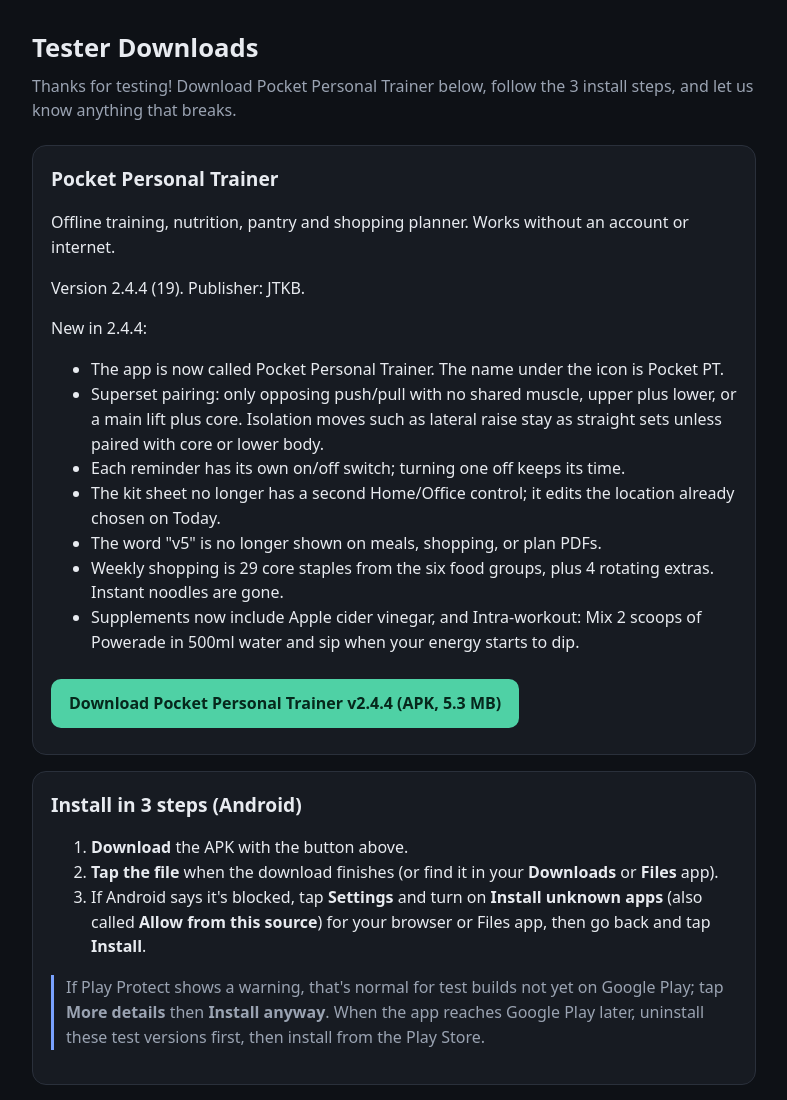
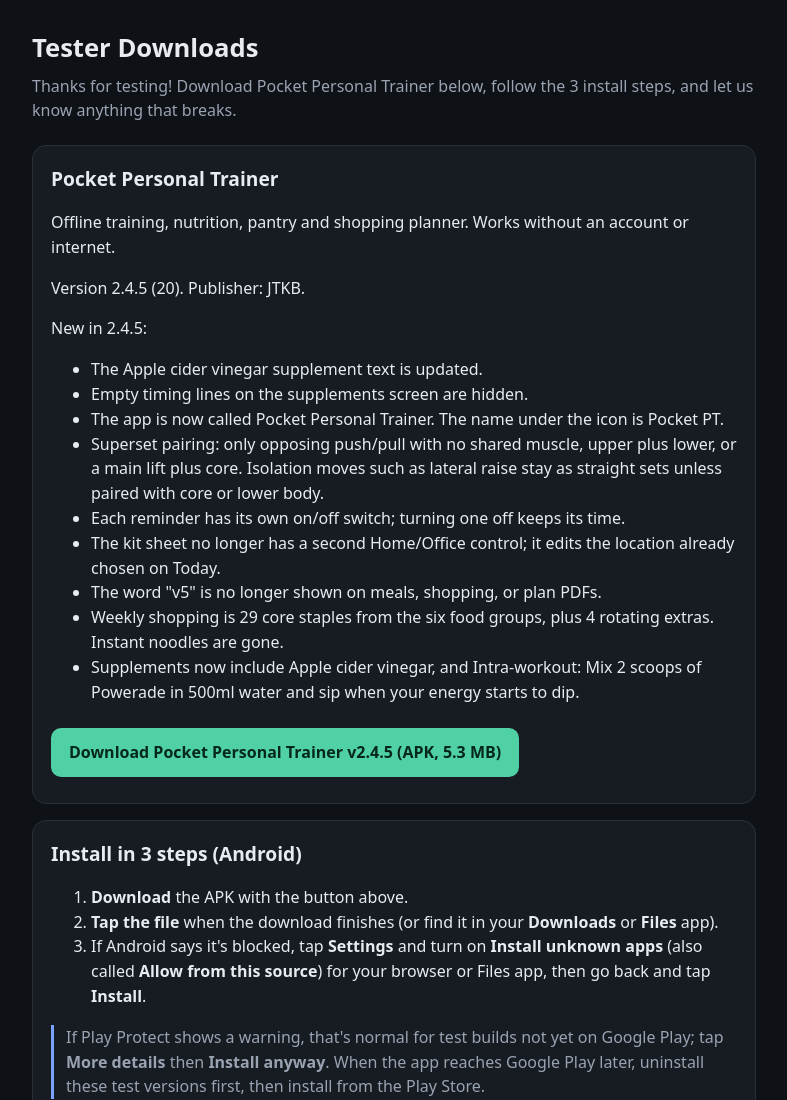
Before and after one commit to JTKB-dev/privacy, a plain HTML site: page testers/index.html in a window 1280 px wide. Shown: the top 1100 px of the page, without its empty margins (246-1033 px from the left). Drawn offline with Linux system fonts and the light colour scheme.

Commit message:
Add Pocket Personal Trainer v2.4.5 tester APK and update testers page

```diff
--- a/testers/index.html
+++ b/testers/index.html
@@ -13,9 +13,11 @@ p.lead{color:var(--sub);margin:0 0 22px}.card{background:var(--card);border:1px
 <p class="lead">Thanks for testing! Download Pocket Personal Trainer below, follow the 3 install steps, and let us know anything that breaks.</p>
 <div class="card"><h2>Pocket Personal Trainer</h2>
 <p>Offline training, nutrition, pantry and shopping planner. Works without an account or internet.</p>
-<p>Version 2.4.4 (19). Publisher: JTKB.</p>
-<p>New in 2.4.4:</p>
+<p>Version 2.4.5 (20). Publisher: JTKB.</p>
+<p>New in 2.4.5:</p>
 <ul>
+<li>The Apple cider vinegar supplement text is updated.</li>
+<li>Empty timing lines on the supplements screen are hidden.</li>
 <li>The app is now called Pocket Personal Trainer. The name under the icon is Pocket PT.</li>
 <li>Superset pairing: only opposing push/pull with no shared muscle, upper plus lower, or a main lift plus core. Isolation moves such as lateral raise stay as straight sets unless paired with core or lower body.</li>
 <li>Each reminder has its own on/off switch; turning one off keeps its time.</li>
@@ -24,8 +26,8 @@ p.lead{color:var(--sub);margin:0 0 22px}.card{background:var(--card);border:1px
 <li>Weekly shopping is 29 core staples from the six food groups, plus 4 rotating extras. Instant noodles are gone.</li>
 <li>Supplements now include Apple cider vinegar, and Intra-workout: Mix 2 scoops of Powerade in 500ml water and sip when your energy starts to dip.</li>
 </ul>
-<a class="btn" href="PTS_Fitness_v2.4.4.apk" download>Download Pocket Personal Trainer v2.4.4 (APK, 5.3 MB)</a>
-<!-- sha256 0c622ab1c629c1be63555ab8c54b435314887de00661acd64df6db410c0cf0cd --></div>
+<a class="btn" href="PTS_Fitness_v2.4.5.apk" download>Download Pocket Personal Trainer v2.4.5 (APK, 5.3 MB)</a>
+<!-- sha256 1d1bd2bbf1ae92a1cbe3980ae29b4ddbc1cba175c759dfe02365feed6bf27ea3 --></div>
 <div class="card"><h2>Install in 3 steps (Android)</h2>
 <ol>
 <li><b>Download</b> the APK with the button above.</li>
```
Also changed, not shown: 1 other file.
